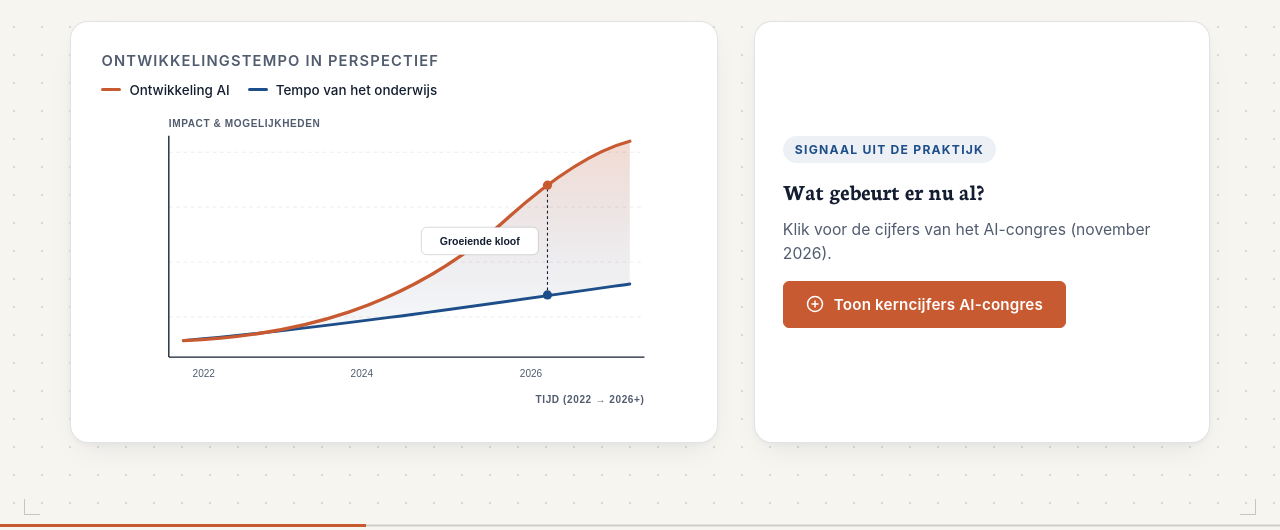
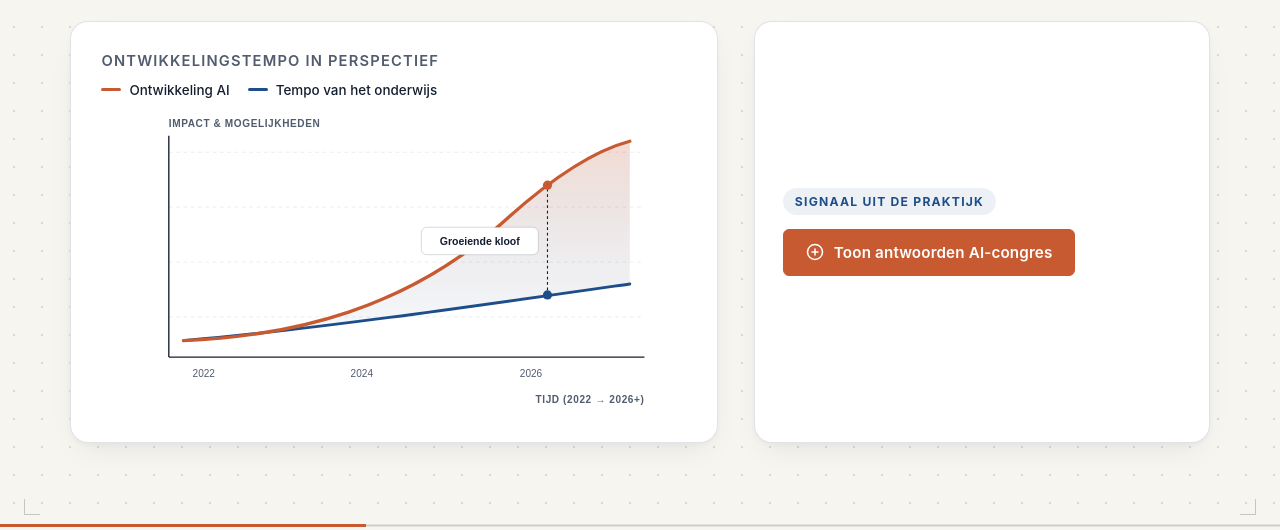
Before and after one commit to vdLubben/pilotai, a plain HTML site: page index.html in a window 1280 px wide. Both pictures are taken after a click on the button "Start presentatie". Shown: the part 211-741 px from the top of the page. Drawn offline with Linux system fonts and the light colour scheme; a web font is replaced by a local one.

Commit message:
Add files via upload

```diff
--- a/index.html
+++ b/index.html
@@ -1898,17 +1898,13 @@
             <div class="reveal-panel" style="justify-content: center;">
               <div class="reveal-trigger-wrap" id="congressTriggerWrap">
                 <span class="congress-badge">Signaal uit de praktijk</span>
-                <h3>Wat gebeurt er nu al?</h3>
-                <p style="font-size: 0.98rem; color: var(--muted); line-height: 1.55;">
-                  Klik voor de cijfers van het AI-congres (november 2026).
-                </p>
                 <button type="button" class="btn btn-primary" id="revealCongressBtn">
                   <svg width="18" height="18" viewBox="0 0 24 24" fill="none" stroke="currentColor" stroke-width="2" stroke-linecap="round" stroke-linejoin="round" aria-hidden="true">
                     <circle cx="12" cy="12" r="10"></circle>
                     <line x1="12" y1="8" x2="12" y2="16"></line>
                     <line x1="8" y1="12" x2="16" y2="12"></line>
                   </svg>
-                  <span>Toon kerncijfers AI-congres</span>
+                  <span>Toon antwoorden AI-congres</span>
                 </button>
               </div>
 
```
